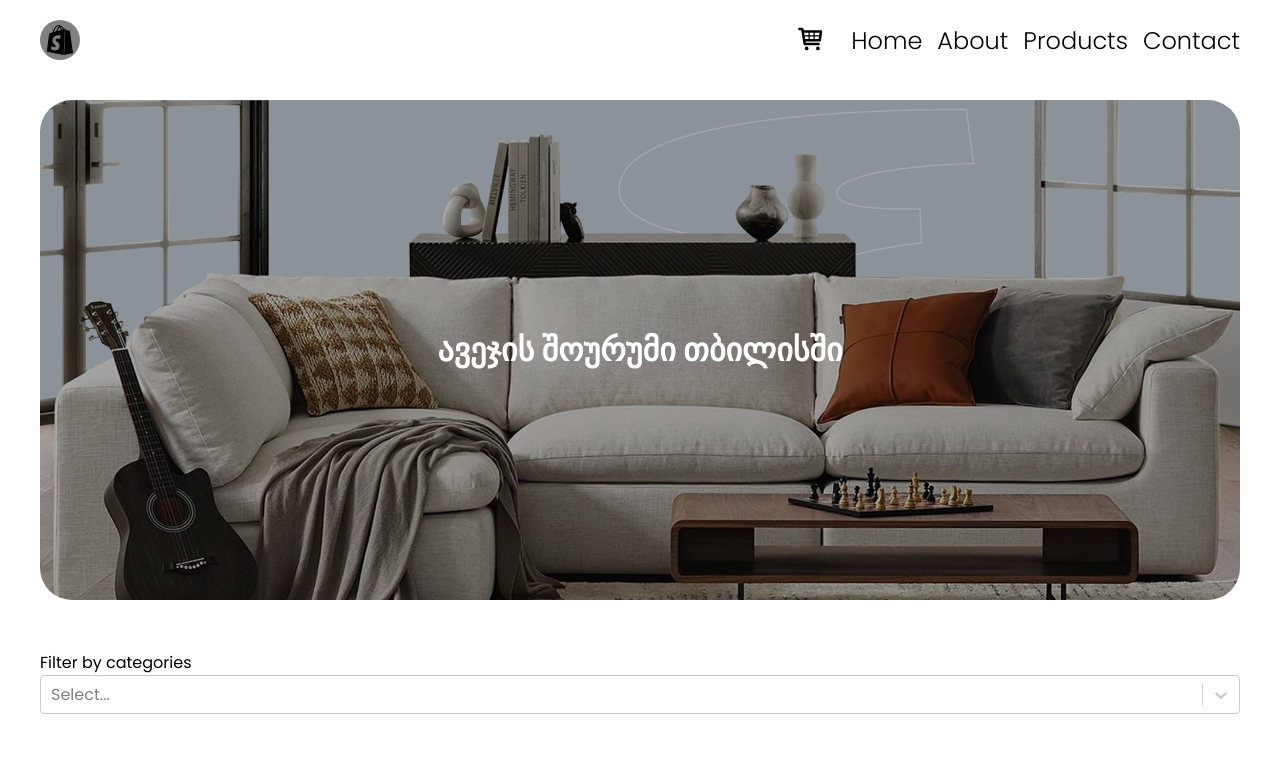
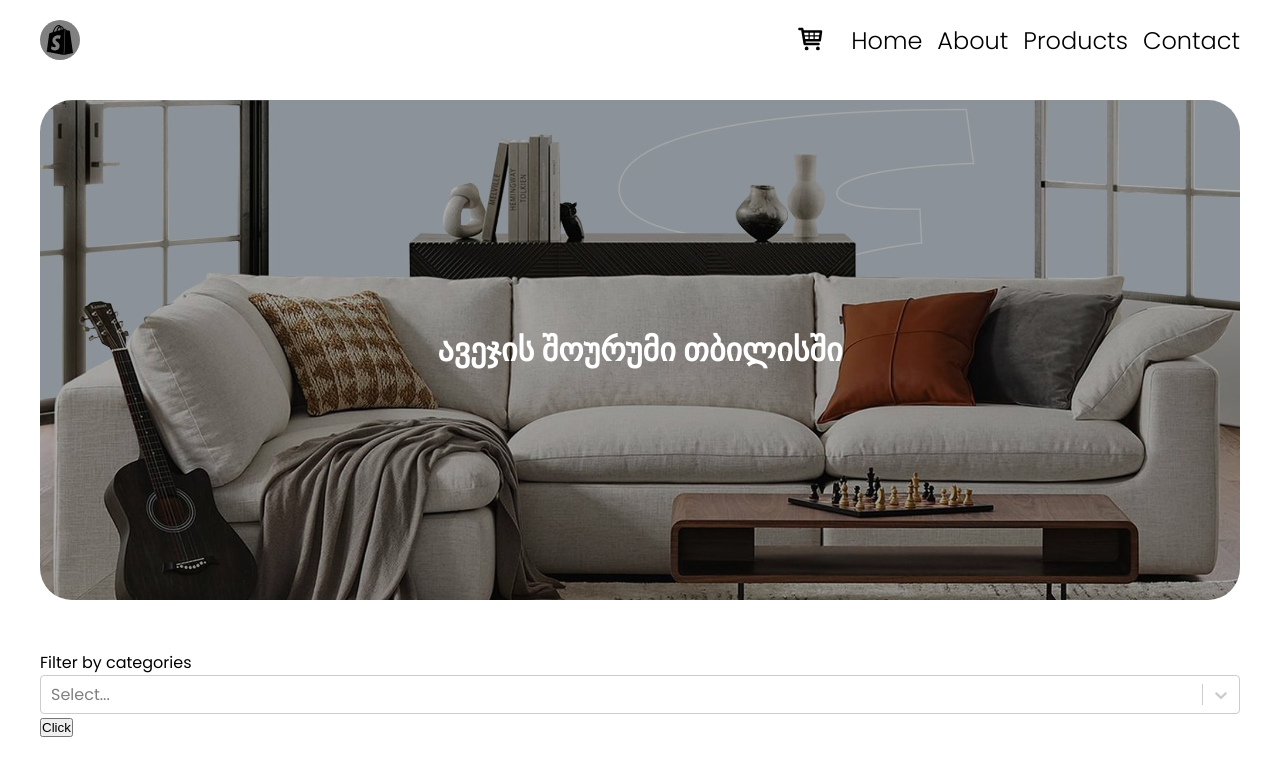
Before and after one commit to AchiGel/ecommerce_page, a React (Create React App) app: page / in a window 1280 px wide. Shown: the top 763 px of the page. Built offline with nearby package versions, Linux system fonts and the light colour scheme.

Commit message:
add filter function

```diff
--- a/src/App.tsx
+++ b/src/App.tsx
@@ -16,6 +16,7 @@ const Wrapper = styled.div`
 function App() {
   const DATA = furniture_data.furniture_items;
   const [orders, setOrders] = useState<FurnitureItem[]>([]);
+  const [selectedCategory, setSelectedCategory] = useState<FurnitureItem[]>([]);
 
   function addToOrder(item: FurnitureItem) {
     let isInArray = false;
@@ -34,11 +35,20 @@ function App() {
     setOrders(orders.filter((el) => el.ID !== item.ID));
   }
 
+  function filterCategories(chosenCategory: string) {
+    setSelectedCategory(DATA.filter((el) => el.category === chosenCategory));
+  }
+
   return (
     <div className="App">
       <Header orders={orders} deleteOrder={deleteOrder} />
       <Wrapper>
-        <Main data={DATA} addToOrder={addToOrder} />
+        <Main
+          data={DATA}
+          addToOrder={addToOrder}
+          selectedCategory={selectedCategory}
+          filterCategories={filterCategories}
+        />
         <Footer />
       </Wrapper>
     </div>
--- a/src/components/Categories.tsx
+++ b/src/components/Categories.tsx
@@ -1,8 +1,7 @@
-import { useState } from "react";
 import Select from "react-select";
 import styled from "styled-components";
 
-const options = [
+const options: any = [
   { value: "all", label: "All" },
   { value: "chair", label: "Chair" },
   { value: "sofa", label: "Sofa" },
@@ -18,21 +17,11 @@ const CategoriesFilter = styled.div`
 `;
 
 export default function Categories() {
-  const [categoryValue, setCategoryValue] = useState(null);
-
-  function handleCategoryChange(selectedOption: any) {
-    setCategoryValue(selectedOption);
-  }
-
   return (
     <CategoriesFilter>
       <label>
         Filter by categories
-        <Select
-          defaultValue={categoryValue}
-          options={options}
-          onChange={handleCategoryChange}
-        />
+        <Select options={options} />
       </label>
     </CategoriesFilter>
   );
--- a/src/components/Main.tsx
+++ b/src/components/Main.tsx
@@ -8,11 +8,14 @@ export interface FurnitureItem {
   description: string;
   price: number;
   img: string;
+  category: string;
 }
 
 interface Props {
   data: FurnitureItem[];
   addToOrder: Function;
+  selectedCategory: FurnitureItem[];
+  filterCategories: Function;
 }
 
 const imageBg = require("../imgs/bg.jpg");
@@ -94,12 +97,36 @@ const Addbutton = styled.button`
 `;
 
 export default function Main(props: Props) {
+  console.log(props.selectedCategory);
   return (
     <MainContainer>
       <SectionOne></SectionOne>
       <Categories />
+      <button
+        onClick={() => {
+          props.filterCategories("sofa");
+        }}
+      >
+        Click
+      </button>
       <ProductsSection>
-        {props.data.map((el) => (
+        {props.selectedCategory.length > 0
+          ? props.selectedCategory.map((el) => (
+              <ProductCard key={el.ID}>
+                <ProductImg src={"assets/" + el.img} alt={el.title} />
+                <h1>{el.title}</h1>
+                <p>{el.description}</p>
+                <span style={{ color: "red" }}>{"$" + el.price}</span>
+                <Addbutton
+                  onClick={() => {
+                    props.addToOrder(el);
+                  }}
+                >
+                  <IoMdAddCircleOutline style={{ fontSize: "24px" }} />
+                </Addbutton>
+              </ProductCard>
+            ))
+          : props.data.map((el) => (
               <ProductCard key={el.ID}>
                 <ProductImg src={"assets/" + el.img} alt={el.title} />
                 <h1>{el.title}</h1>
```
Lines whose indentation alone changed are shown as unchanged.
